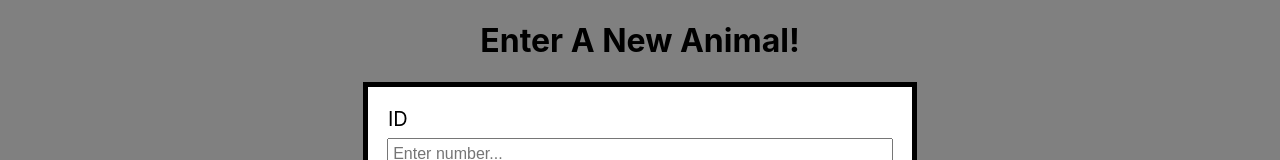
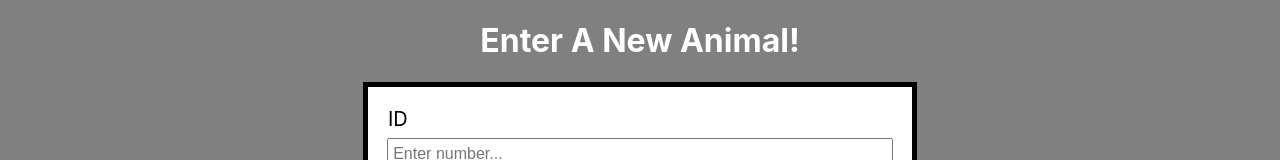
Before and after one commit to Tristan-Holtz/quick-app, a React (Create React App) app: page / in a window 1280 px wide. Shown: the top 160 px of the page. Built offline with nearby package versions, Linux system fonts and the light colour scheme; no server answers.

Commit message:
Style header and remove console.logs

```diff
--- a/src/Animals.js
+++ b/src/Animals.js
@@ -12,7 +12,6 @@ class Animals extends Component {
   }
 
   removeAnimal = e => {
-    console.log(e.target.value);
     const toDelete = {
       method: 'DELETE',
       body: JSON.stringify({
@@ -27,6 +26,7 @@ class Animals extends Component {
       `http://localhost:3001/api/v1/animals/${e.target.value}`,
       toDelete
     ).catch(error => console.log(error));
+    this.render();
   };
 
   render() {
--- a/src/App.css
+++ b/src/App.css
@@ -5,3 +5,7 @@
   justify-content: center;
   align-items: center;
 }
+
+h1 {
+  color: #fff;
+}
```
